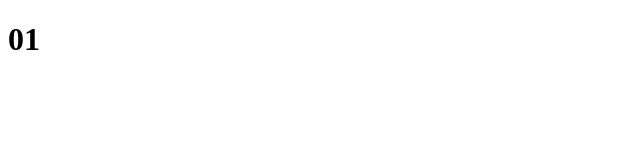
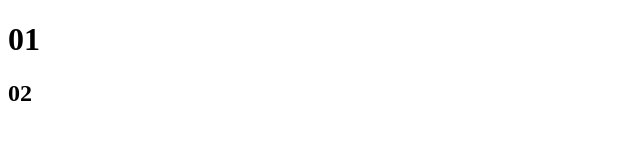
Before and after one commit to sexfat/git_A, a plain HTML site: page index.html in a window 1280 px wide. Shown: the full height of the page, 0-640 px from the left. Drawn offline with Linux system fonts and the light colour scheme.

Commit message:
註解三

```diff
--- a/index.html
+++ b/index.html
@@ -7,5 +7,6 @@
 </head>
 <body>
     <h1>01</h1>
+    <h2>02</h2>
 </body>
 </html>
```
